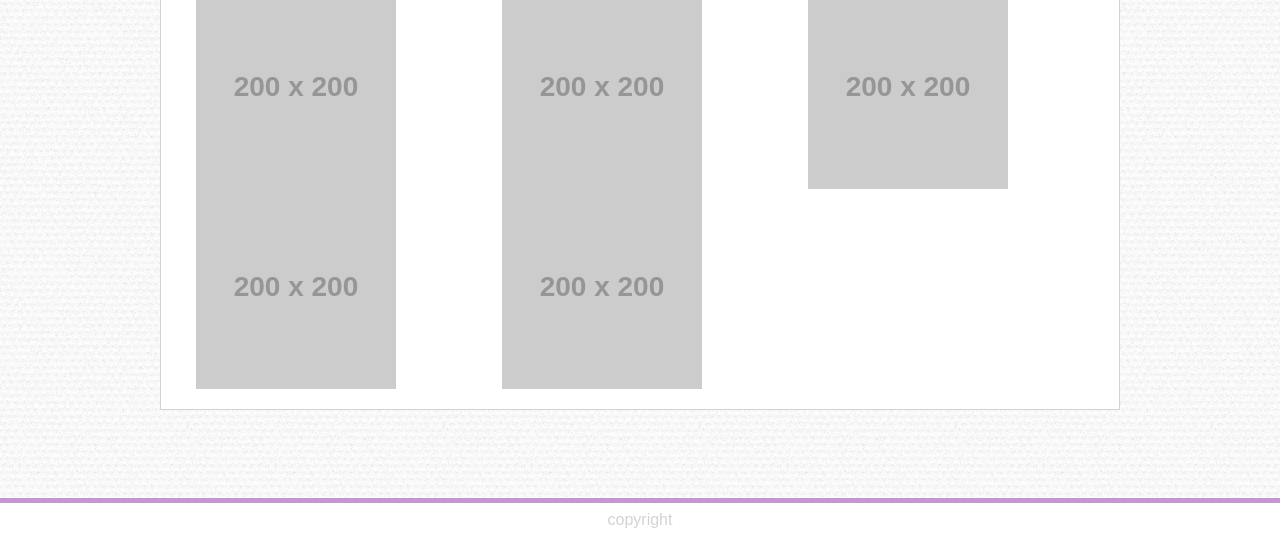
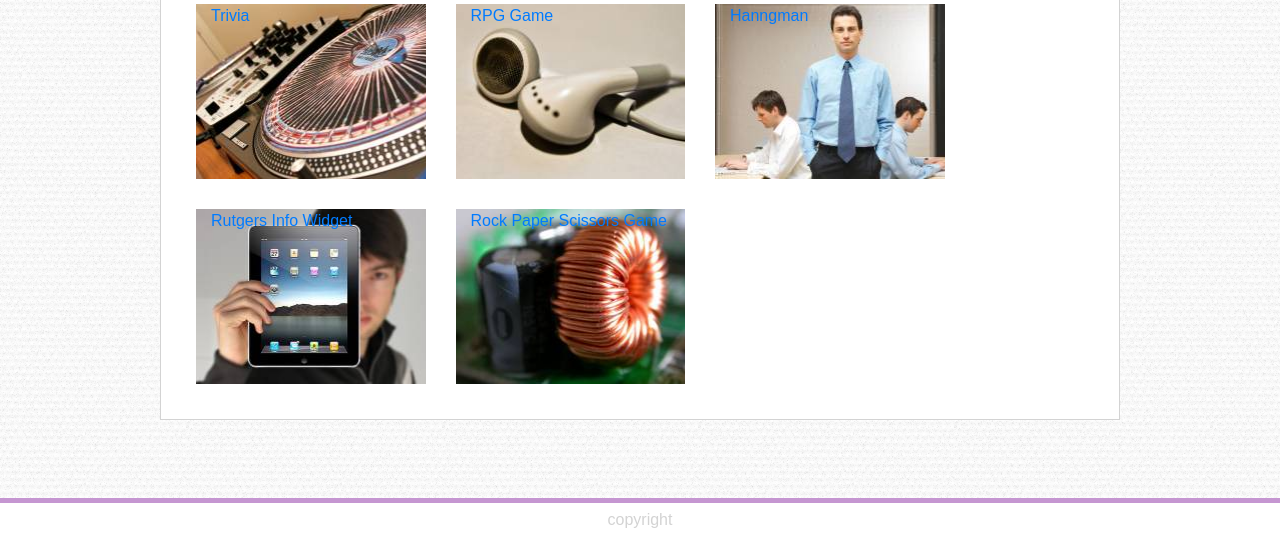
Before and after one commit to albertjgonzalez/Bootstrap_Portfolio, a plain HTML site: page portfolio.html in a window 1280 px wide. Shown: the part 247-800 px from the top of the page. Drawn offline with nearby package versions, Linux system fonts and the light colour scheme; placeholder pictures from the web are drawn by us.

Commit message:
fixed potfolio added images

```diff
--- a/assets/style.css
+++ b/assets/style.css
@@ -57,3 +57,36 @@ nav a{
   border-top:solid rgb(197, 150, 209) 5px;
   padding: 5px;
 }
+.tech1{
+  background-image: url(../images/tech1.jpg);
+  height: 175px;
+  width: 150px;
+
+}
+.tech2{
+  background-image: url(../images/tech2.jpg);
+  height: 175px;
+  width: 150px;
+
+}
+.tech3{
+  background-image: url(../images/tech3.jpg);
+  height: 175px;
+  width: 150px;
+
+}
+.tech4{
+  background-image: url(../images/tech4.jpg);
+  height: 175px;
+  width: 150px;
+
+}
+.tech5{
+  background-image: url(../images/tech5.jpg);
+  height: 175px;
+  width: 150px;
+
+}
+div.row div.col-3{
+  margin:15px;
+}
--- a/portfolio.html
+++ b/portfolio.html
@@ -26,14 +26,14 @@
             <div>
                 <h1>portfolio</h1>
             </div>
-            <div class="row">
-                <div class="col-4"><img src="http://placehold.it/200x200" alt=""></div>
-                <div class="col-4"><img src="http://placehold.it/200x200" alt=""></div>
-                <div class="col-4"><img src="http://placehold.it/200x200" alt=""></div>
+            <div class="row portfolioLinks">
+                <div class="col-3 tech1"><a href="">Trivia</a></div>
+                <div class="col-3 tech2"><a href="">RPG Game</a></div>
+                <div class="col-3 tech3"><a href="">Hanngman</a></div>
             </div>
             <div class="row">
-                    <div class="col-4"><img src="http://placehold.it/200x200" alt=""></div>
-                    <div class="col-4"><img src="http://placehold.it/200x200" alt=""></div>
+                    <div class="col-3 tech4"><a href="">Rutgers Info Widget</a></div>
+                    <div class="col-3 tech5"><a href="">Rock Paper Scissors Game</a></div>
                 </div>
         </div>
     </div>
```
Also changed, not shown: images/tech1.jpg (added), images/tech2.jpg (added), images/tech3.jpg (added), images/tech4.jpg (added), images/tech5.jpg (added).
